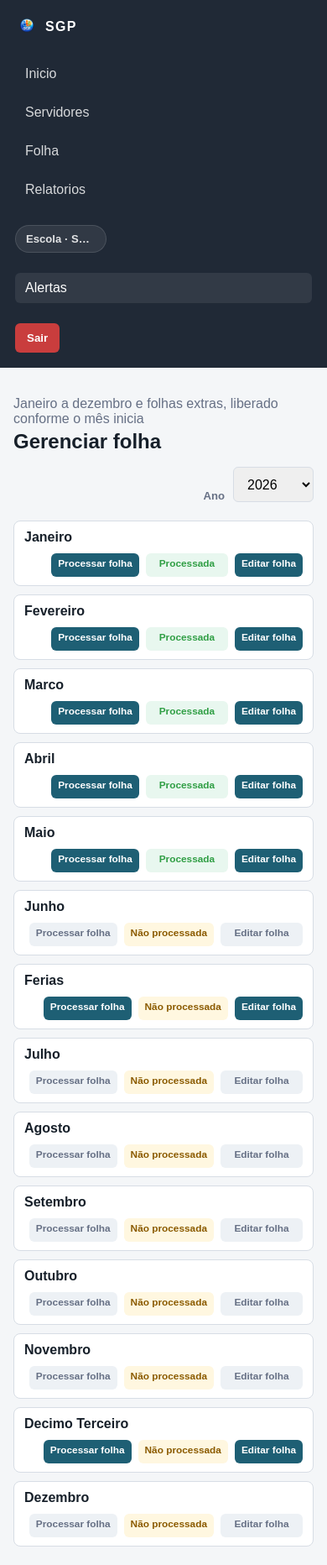
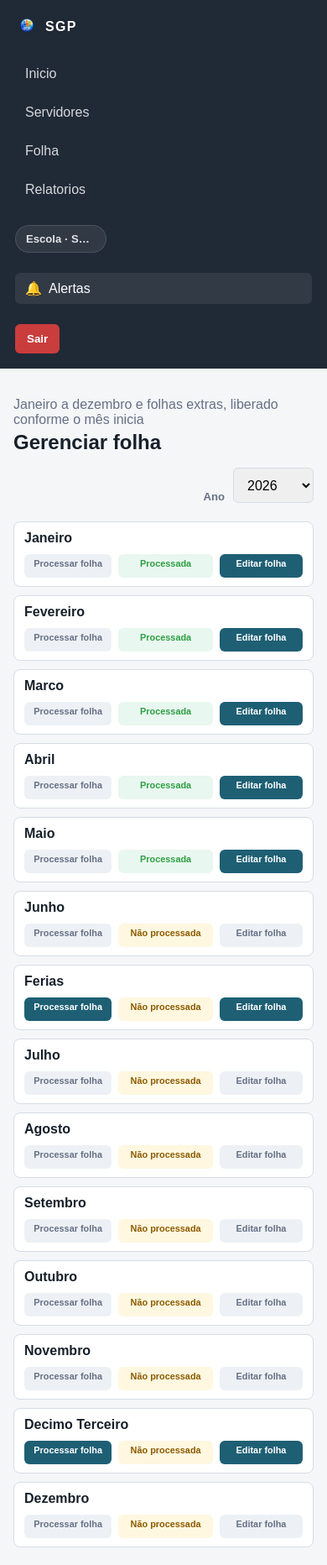
Before and after one commit to TioHashi/SGP, a Django app: page /folha/ in a window 390 px wide. Shown: the top 1864 px of the page at 84% size. Run offline with Django 5.2, Linux system fonts and the light colour scheme; a user stored in the database is signed in; data comes from the database, SQL or seed files in the repository; data that the repository does not hold is empty.

Commit message:
Ajusta folha notificacoes e carga horaria

```diff
--- a/static/css/app.css
+++ b/static/css/app.css
@@ -306,15 +327,28 @@ a {
   display: none;
 }
 
-.alert-menu summary strong {
-  animation: softPulse 1.8s infinite;
+.alert-bell {
+  display: inline-block;
+  transform-origin: 50% 0;
+}
+
+.alert-bell.has-unread {
+  animation: bellSwing 1.35s ease-in-out infinite;
+  filter: drop-shadow(0 0 5px rgba(255, 204, 51, 0.65));
+}
+
+.alert-menu summary small {
+  align-items: center;
   background: #ffcc33;
   border-radius: 999px;
-  box-shadow: 0 0 0 3px rgba(255, 204, 51, 0.22);
-  display: block;
-  height: 9px;
-  min-width: 9px;
-  width: 9px;
+  color: #1f2933;
+  display: inline-flex;
+  font-size: 0.68rem;
+  font-weight: 900;
+  height: 18px;
+  justify-content: center;
+  min-width: 18px;
+  padding: 0 5px;
 }
 
 .alert-dropdown {
@@ -1620,10 +1655,10 @@ td a {
 
 .month-actions {
   align-items: center;
-  display: flex;
-  flex-wrap: nowrap;
+  display: grid;
   gap: 8px;
-  justify-content: flex-end;
+  grid-template-columns: 112px 112px 100px;
+  justify-content: end;
 }
 
 .month-status,
@@ -1634,17 +1669,21 @@ td a {
   font-weight: 800;
   justify-content: center;
   min-height: 28px;
-  min-width: 98px;
   padding: 5px 8px;
+  text-align: center;
   white-space: nowrap;
+  width: 100%;
 }
 
 .month-actions .primary-link,
 .month-actions .toolbar-button {
   font-size: 0.74rem;
+  justify-content: center;
   min-height: 28px;
   padding: 5px 8px;
+  text-align: center;
   white-space: nowrap;
+  width: 100%;
 }
 
 .month-status {
@@ -2116,9 +2165,22 @@ td a {
     grid-template-columns: 1fr;
   }
 
-  .month-row,
+  .month-row {
+    grid-template-columns: 1fr;
+  }
+
   .month-actions {
-    grid-template-columns: 1fr;
+    grid-template-columns: minmax(0, 1fr) minmax(0, 1.08fr) minmax(0, 0.95fr);
+    width: 100%;
+  }
+
+  .month-status,
+  .locked-action,
+  .month-actions .primary-link,
+  .month-actions .toolbar-button {
+    font-size: 0.68rem;
+    padding-left: 4px;
+    padding-right: 4px;
   }
 
   .frequency-editor-head {
--- a/templates/core/base.html
+++ b/templates/core/base.html
@@ -25,8 +25,9 @@
     </div>
     <details class="alert-menu">
       <summary aria-label="Alertas">
+        <span class="alert-bell {% if alertas_nao_lidos %}has-unread{% endif %}" aria-hidden="true">🔔</span>
         <span>Alertas</span>
-        {% if alertas_nao_lidos %}<strong aria-label="{{ alertas_nao_lidos }} notificação nova"></strong>{% endif %}
+        {% if alertas_nao_lidos %}<small>{{ alertas_nao_lidos }}</small>{% endif %}
       </summary>
       <div class="alert-dropdown">
         <div class="alert-dropdown-head">
--- a/templates/core/folha_selecionar.html
+++ b/templates/core/folha_selecionar.html
@@ -32,7 +32,9 @@
       <article class="month-row {% if item.processada %}is-processed{% endif %} {% if not item.iniciado %}is-locked{% endif %}">
         <strong>{{ item.nome }}</strong>
         <div class="month-actions">
-          {% if item.iniciado %}
+          {% if item.processada %}
+            <span class="locked-action">Processar folha</span>
+          {% elif item.iniciado %}
             <a class="primary-link" href="{% url 'folha_mensal' item.mes item.ano %}{{ item.querystring }}">Processar folha</a>
           {% else %}
             <span class="locked-action">Processar folha</span>
--- a/templates/core/relatorios.html
+++ b/templates/core/relatorios.html
@@ -76,11 +76,11 @@
             {% endif %}
             <td>
               <div class="report-actions">
-                <a href="{% url 'relatorio_folha' folha.mes folha.ano %}{{ folha.querystring }}">Abrir</a>
-                <a href="{% url 'relatorio_folha_pdf' folha.mes folha.ano %}{{ folha.querystring }}" target="_blank">PDF</a>
+                <a href="{% url 'relatorio_folha' folha.mes folha.ano %}{{ folha.querystring }}">Abrir folha</a>
+                <a href="{% url 'relatorio_folha_pdf' folha.mes folha.ano %}{{ folha.querystring }}" target="_blank">Gerar PDF</a>
                 <form method="post" action="{% url 'relatorio_folha_excluir' folha.mes folha.ano %}{{ folha.querystring }}">
                   {% csrf_token %}
-                  <button type="submit" onclick="return confirm('Excluir esta folha? Ela ficará como não processada e poderá ser gerada novamente.')">Excluir</button>
+                  <button type="submit" onclick="return confirm('Excluir esta folha? Ela ficará como não processada e poderá ser gerada novamente.')">Excluir folha</button>
                 </form>
               </div>
             </td>
```
Also changed, not shown: other parts of static/css/app.css (+40 -8 lines), core/forms.py (+9 -6 lines), templates/core/servidor_form.html (+10 -4 lines).
